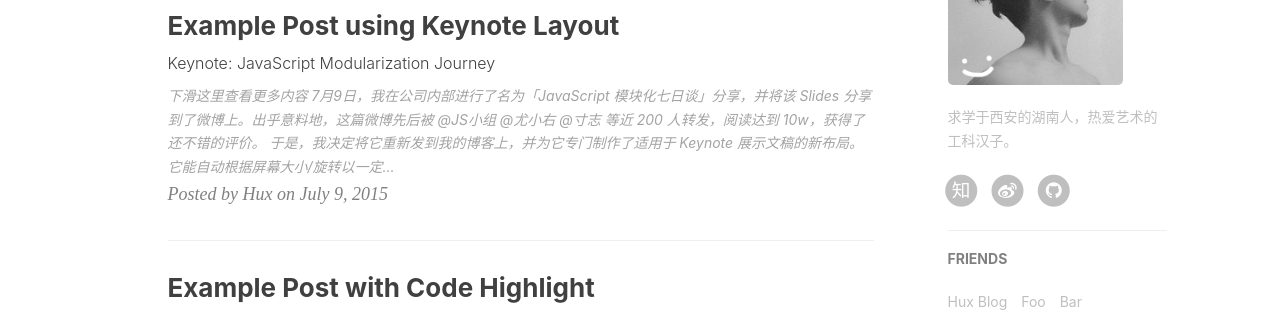
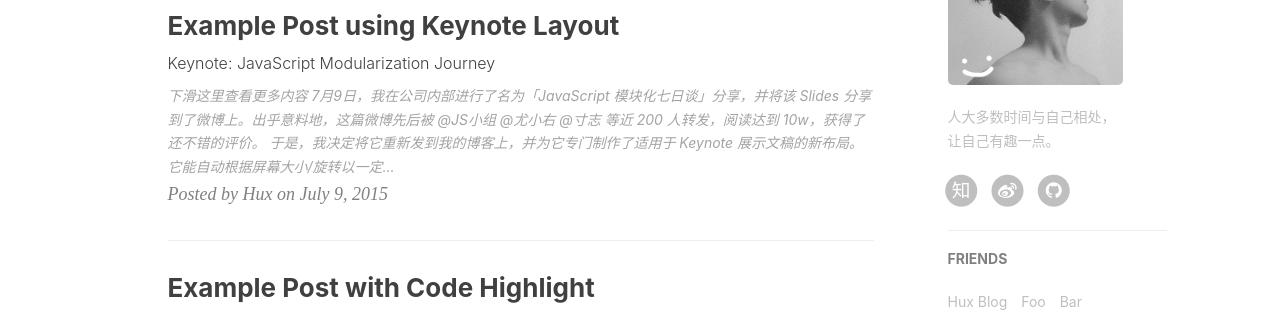
Before and after one commit to SupulooZhao/SupulooZhao1.0, a Jekyll site: the page built from index.html, in a window 1280 px wide. Shown: the part 720-1032 px from the top of the page. Built offline with Jekyll 4.4.1, drawn with Linux system fonts in a browser that asks for light colours; nearby versions of some CDN libraries; the list of posts is cut into pages by our own code; comment, search, counter and statistics services are not loaded.

Commit message:
修改签名

```diff
--- a/_config.yml
+++ b/_config.yml
@@ -69,7 +69,7 @@ ga_domain: huangxuan.me
 
 # Sidebar settings
 sidebar: true                           # whether or not using Sidebar.
-sidebar-about-description: "求学于西安的湖南人，热爱艺术的工科汉子。"
+sidebar-about-description: "人大多数时间与自己相处，<br>让自己有趣一点。"
 sidebar-avatar: /img/my-supuloo.jpg      # use absolute URL, seeing it's used in both `/` and `/about/`
 
 
```
